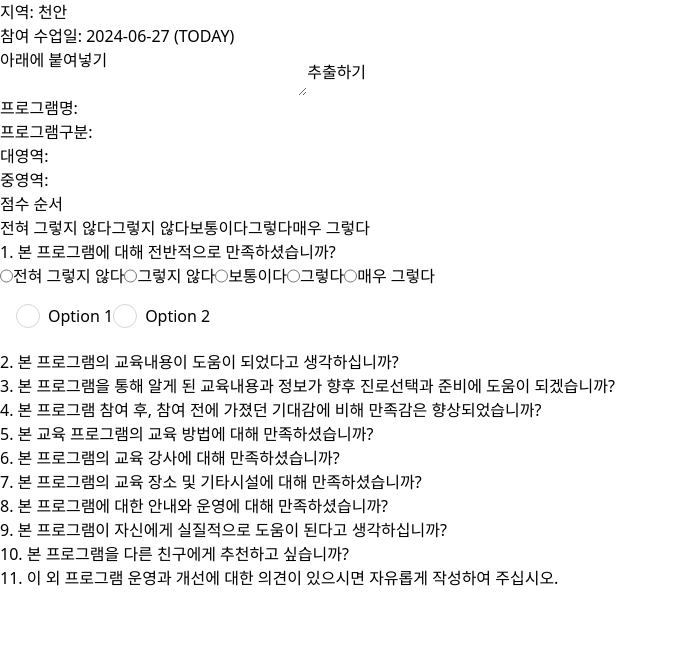
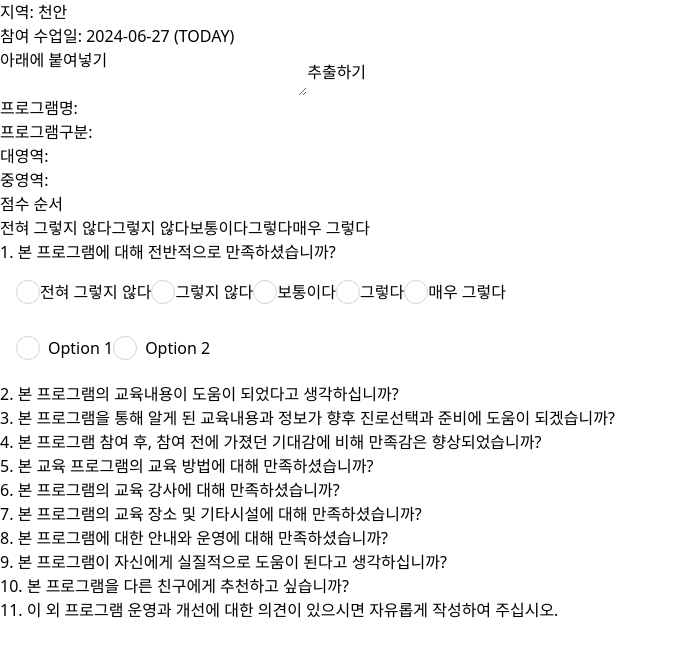
Before and after one commit to hhejo/goo-form, a React (Vite) app: page / in a window 1280 px wide. Shown: the top 656 px of the page, without its empty margins (0-678 px from the left). Built offline with nearby package versions, Linux system fonts and the light colour scheme.

Commit message:
feat: custom-radio 클래스 1번 추가

```diff
--- a/src/App.jsx
+++ b/src/App.jsx
@@ -74,16 +74,46 @@ function App() {
         {/* 1번 */}
         <div>
           <div>1. 본 프로그램에 대해 전반적으로 만족하셨습니까?</div>
-          <div className="flex">
-            <input type="radio" name="1번" value="1" id="전혀 그렇지 않다" />
+          <div className="flex p-4">
+            <input
+              type="radio"
+              name="1번"
+              value="1"
+              id="전혀 그렇지 않다"
+              className="custom-radio"
+            />
             <label htmlFor="전혀 그렇지 않다">전혀 그렇지 않다</label>
-            <input type="radio" name="1번" value="2" id="그렇지 않다" />
+            <input
+              type="radio"
+              name="1번"
+              value="2"
+              id="그렇지 않다"
+              className="custom-radio"
+            />
             <label htmlFor="그렇지 않다">그렇지 않다</label>
-            <input type="radio" name="1번" value="3" id="보통이다" />
+            <input
+              type="radio"
+              name="1번"
+              value="3"
+              id="보통이다"
+              className="custom-radio"
+            />
             <label htmlFor="보통이다">보통이다</label>
-            <input type="radio" name="1번" value="4" id="그렇다" />
+            <input
+              type="radio"
+              name="1번"
+              value="4"
+              id="그렇다"
+              className="custom-radio"
+            />
             <label htmlFor="그렇다">그렇다</label>
-            <input type="radio" name="1번" value="5" id="매우 그렇다" />
+            <input
+              type="radio"
+              name="1번"
+              value="5"
+              id="매우 그렇다"
+              className="custom-radio"
+            />
             <label htmlFor="매우 그렇다">매우 그렇다</label>
           </div>
         </div>
```
